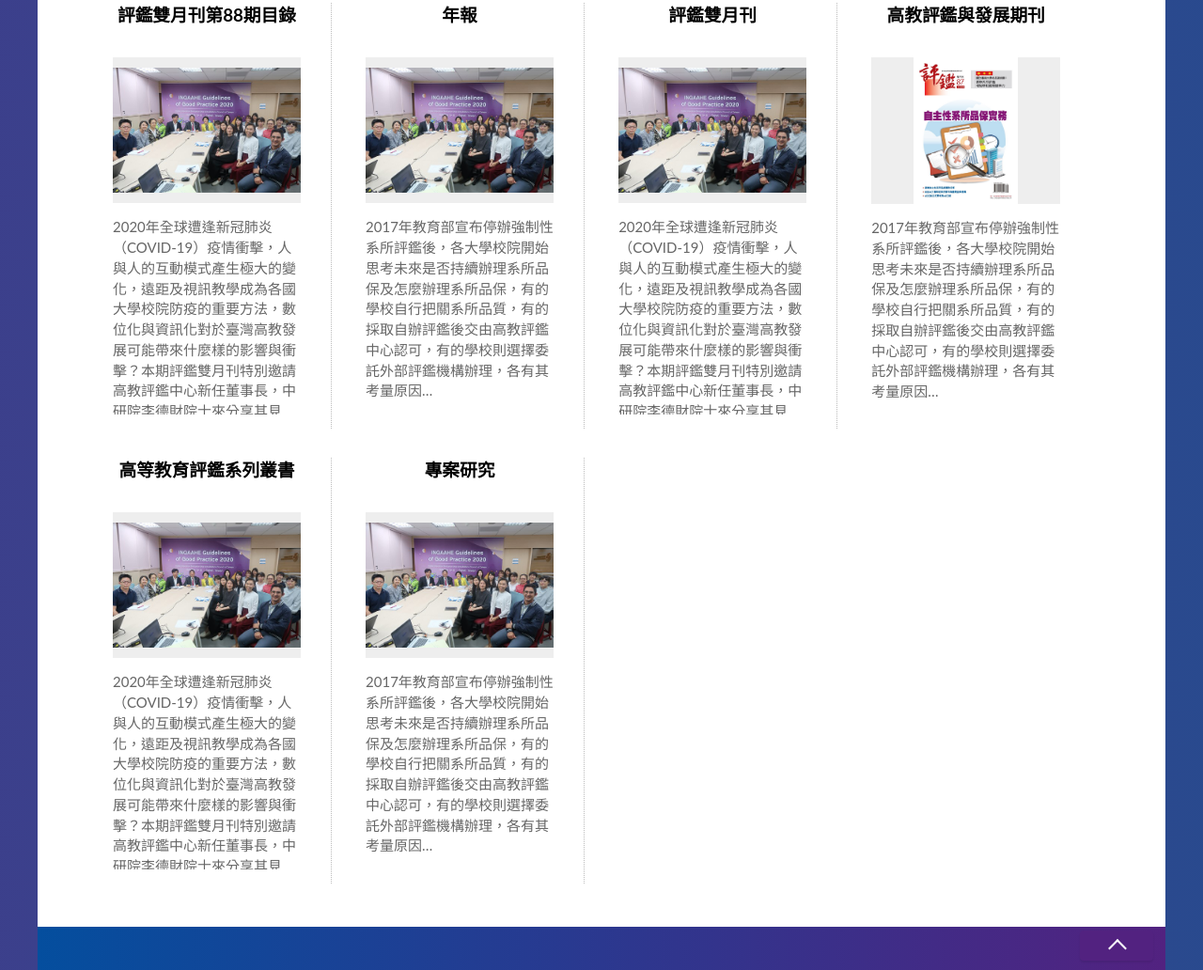
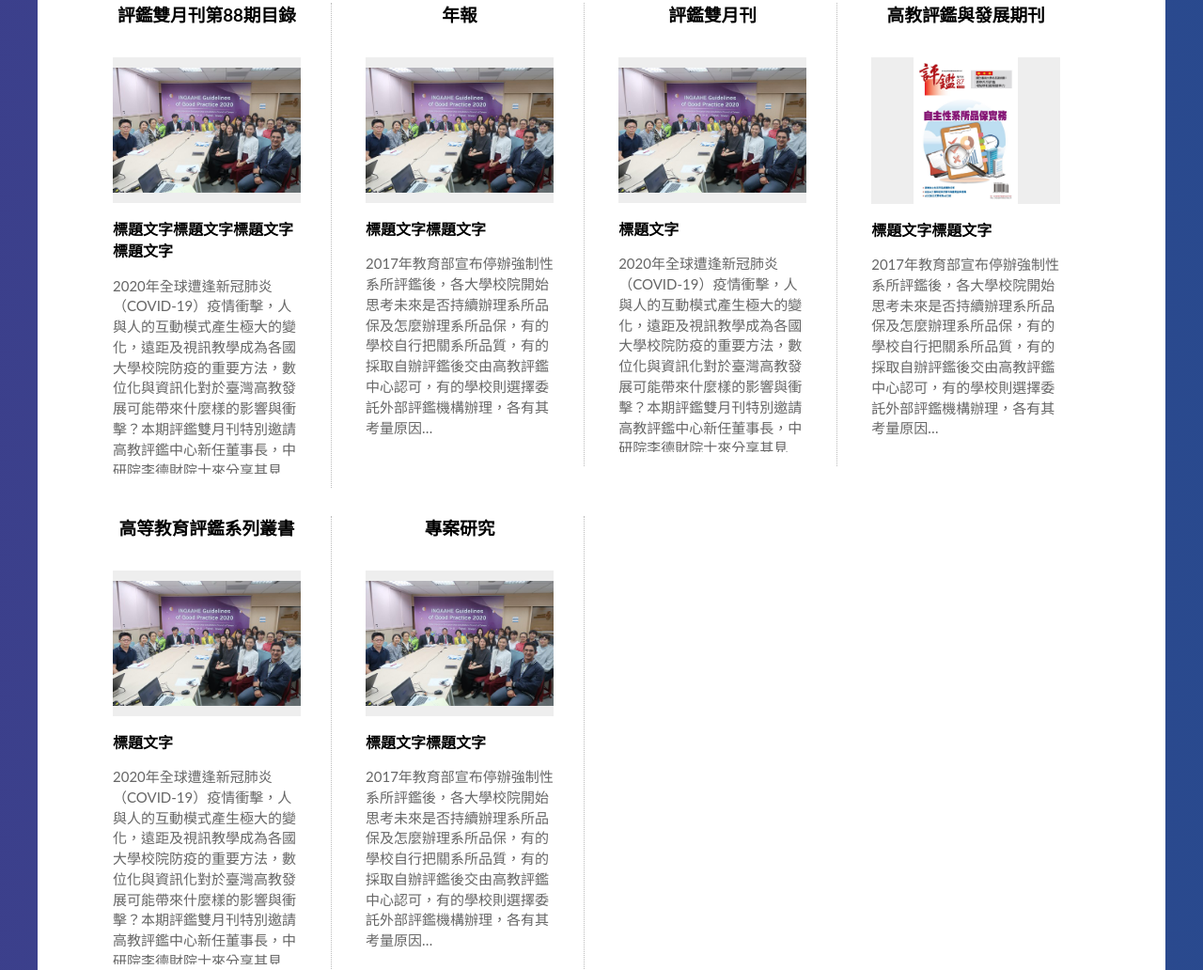
Before and after one commit to HywebU00/2021_heeact_ch, a plain HTML site: page np_book.htm in a window 1280 px wide. Shown: the part 913-1945 px from the top of the page at 94% size. Drawn offline with Linux system fonts and the light colour scheme.

Commit message:
np_book 新增h4標題

```diff
--- a/np_book.htm
+++ b/np_book.htm
@@ -167,6 +167,7 @@
                                 <div class="bookOuter">
                                     <img src="images/book_content.jpg" alt="">
                                 </div>
+                                <h4>標題文字標題文字標題文字標題文字</h4>
                                 <p>2020年全球遭逢新冠肺炎（COVID-19）疫情衝擊，人與人的互動模式產生極大的變化，遠距及視訊教學成為各國大學校院防疫的重要方法，數位化與資訊化對於臺灣高教發展可能帶來什麼樣的影響與衝擊？本期評鑑雙月刊特別邀請高教評鑑中心新任董事長，中研院李德財院士來分享其見解…</p>
                             </a>
                         </li>
@@ -176,6 +177,7 @@
                                 <div class="bookOuter">
                                     <img src="images/book_content.jpg" alt="">
                                 </div>
+                                <h4>標題文字標題文字</h4>
                                 <p>2017年教育部宣布停辦強制性系所評鑑後，各大學校院開始思考未來是否持續辦理系所品保及怎麼辦理系所品保，有的學校自行把關系所品質，有的採取自辦評鑑後交由高教評鑑中心認可，有的學校則選擇委託外部評鑑機構辦理，各有其考量原因…</p>
                             </a>
                         </li>
@@ -185,6 +187,7 @@
                                 <div class="bookOuter">
                                     <img src="images/book_content.jpg" alt="">
                                 </div>
+                                <h4>標題文字</h4>
                                 <p>2020年全球遭逢新冠肺炎（COVID-19）疫情衝擊，人與人的互動模式產生極大的變化，遠距及視訊教學成為各國大學校院防疫的重要方法，數位化與資訊化對於臺灣高教發展可能帶來什麼樣的影響與衝擊？本期評鑑雙月刊特別邀請高教評鑑中心新任董事長，中研院李德財院士來分享其見解…</p>
                             </a>
                         </li>
@@ -194,6 +197,7 @@
                                 <div class="bookOuter">
                                     <img src="images/cover87.jpg" alt="">
                                 </div>
+                                <h4>標題文字標題文字</h4>
                                 <p>2017年教育部宣布停辦強制性系所評鑑後，各大學校院開始思考未來是否持續辦理系所品保及怎麼辦理系所品保，有的學校自行把關系所品質，有的採取自辦評鑑後交由高教評鑑中心認可，有的學校則選擇委託外部評鑑機構辦理，各有其考量原因…</p>
                             </a>
                         </li>
@@ -203,6 +207,7 @@
                                 <div class="bookOuter">
                                     <img src="images/book_content.jpg" alt="">
                                 </div>
+                                <h4>標題文字</h4>
                                 <p>2020年全球遭逢新冠肺炎（COVID-19）疫情衝擊，人與人的互動模式產生極大的變化，遠距及視訊教學成為各國大學校院防疫的重要方法，數位化與資訊化對於臺灣高教發展可能帶來什麼樣的影響與衝擊？本期評鑑雙月刊特別邀請高教評鑑中心新任董事長，中研院李德財院士來分享其見解…</p>
                             </a>
                         </li>
@@ -212,6 +217,7 @@
                                 <div class="bookOuter">
                                     <img src="images/book_content.jpg" alt="">
                                 </div>
+                                <h4>標題文字標題文字</h4>
                                 <p>2017年教育部宣布停辦強制性系所評鑑後，各大學校院開始思考未來是否持續辦理系所品保及怎麼辦理系所品保，有的學校自行把關系所品質，有的採取自辦評鑑後交由高教評鑑中心認可，有的學校則選擇委託外部評鑑機構辦理，各有其考量原因…</p>
                             </a>
                         </li>
--- a/sass/page/_np.scss
+++ b/sass/page/_np.scss
@@ -183,6 +183,9 @@
                     h3 {
                         color: $color-orange;
                     }
+                    h4 {
+                        color:#099;
+                    }
                 }
             }
             p {
@@ -210,6 +213,11 @@
                 text-align: center;
                 color: #000;
             }
+            h4{
+                color: #000;
+                margin: 1em 0 .5em;
+
+            }
             .bookOuter {
                 @include aspect-ratio(4, 3);
                 margin-bottom: 10px;
```
Also changed, not shown: css/hyui.css, 1 other file.
